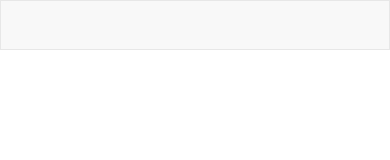
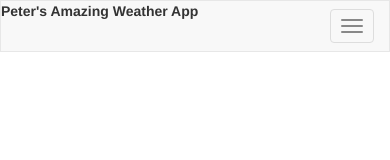
Before and after one commit to PeterSigurdson/AJAX_WeatherService_Project, a plain HTML site: page index.html in a window 390 px wide. Drawn offline with nearby package versions, Linux system fonts and the light colour scheme.

Commit message:
4:30 commit

```diff
--- a/index.html
+++ b/index.html
@@ -12,6 +12,20 @@
     <nav class="navbar navbar-default">
         <div class="container">
 
+            <div class="navbar-header">
+                <a href="" class="nav-brand navbar-link"></a>
+                <img src="" alt=""><strong>Peter's Amazing Weather App</strong>
+
+                <button class="navbar-toggle collapsed" data-toggle="collapsed" data-target="navcol">
+                    <span class="sr-only">Toggle navigation</span>
+                    <span class="icon-bar"></span>
+                    <span class="icon-bar"></span>
+                    <span class="icon-bar"></span>
+                </button>
+             </div>
+             <div class="collapse">
+
+             </div>
         </div>
 
     </nav>
```
